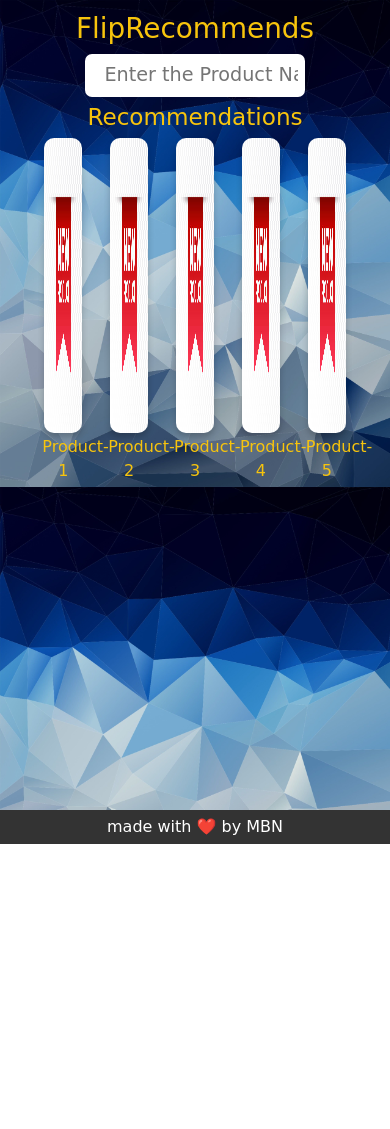
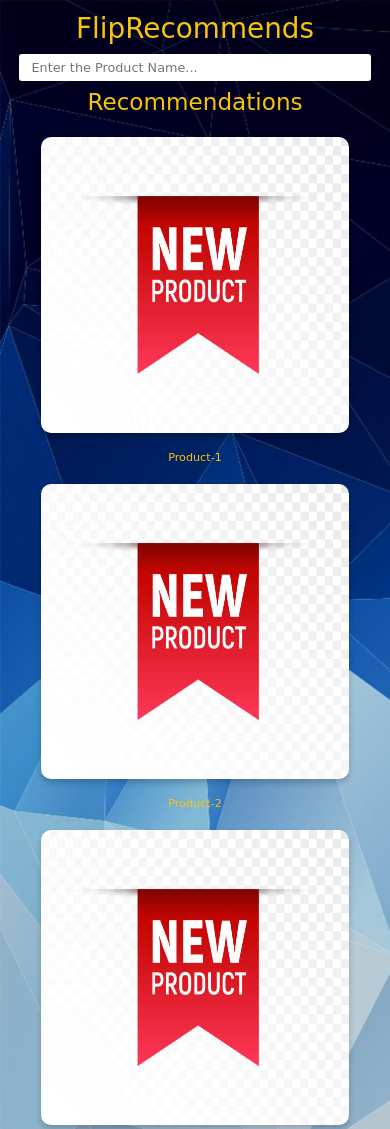
Before and after one commit to naveenchouhan/flipkartProject, a plain HTML site: page index.html in a window 390 px wide. Shown: the top 1129 px of the page. Before the commit the page ends 844 px from the top, so only its background shows below. Drawn offline with nearby package versions, Linux system fonts and the light colour scheme; a web font is replaced by a local one.

Commit message:
Update style.css

```diff
--- a/style.css
+++ b/style.css
@@ -10,14 +10,6 @@ body {
   color: #f7c40d;
 }
 
-footer {
-  position: absolute;
-  bottom: 0;
-  width: 100%;
-  background-color: #333;
-  color: #fff;
-  padding: 5px 0;
-}
 
 .heading {
   font-family: "Tillana", cursive;
@@ -42,8 +34,7 @@ footer {
 .inputBar:hover {
   border-color: #f39c12; /* Change border color on hover */
 }
-.output {
-}
+
 .image {
   width: 90%;
   height: 35vh;
@@ -63,3 +54,38 @@ footer {
 .product {
   width: 18%;
 }
+
+
+@media (max-width: 768px) {
+  body{
+    font-size: .7rem;
+    text-align: center;
+  }
+  .inputBar {
+    margin: auto auto 2%;
+    width: 96%;
+    font-size: .8rem;
+    border-radius: 3px;
+    border-color: rgb(237, 233, 31);
+    border: 2px solid transparent; /* Initial transparent border */
+    transition: border-color 0.3s; /* Add a border-color transition */
+    padding: 2px;
+  }
+  .inputBar:hover {
+    border-color: #f39c12; /* Change border color on hover */
+  }
+
+  .product {
+      width: 100%;
+      text-align: center;
+  }
+
+footer {
+  position: relative;
+  bottom: 0;
+  width: 100%;
+  background-color: #333;
+  color: #fff;
+  padding: 5px 0;
+}
+}
```
